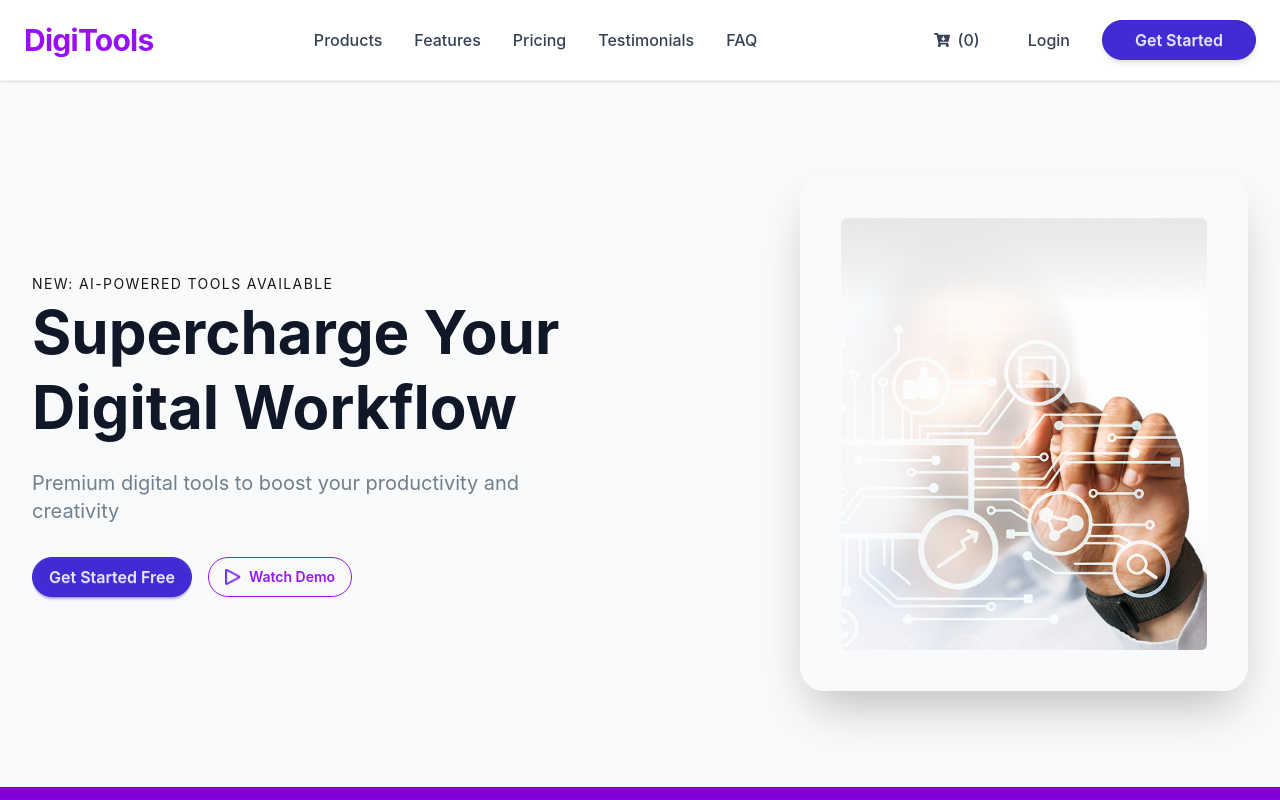
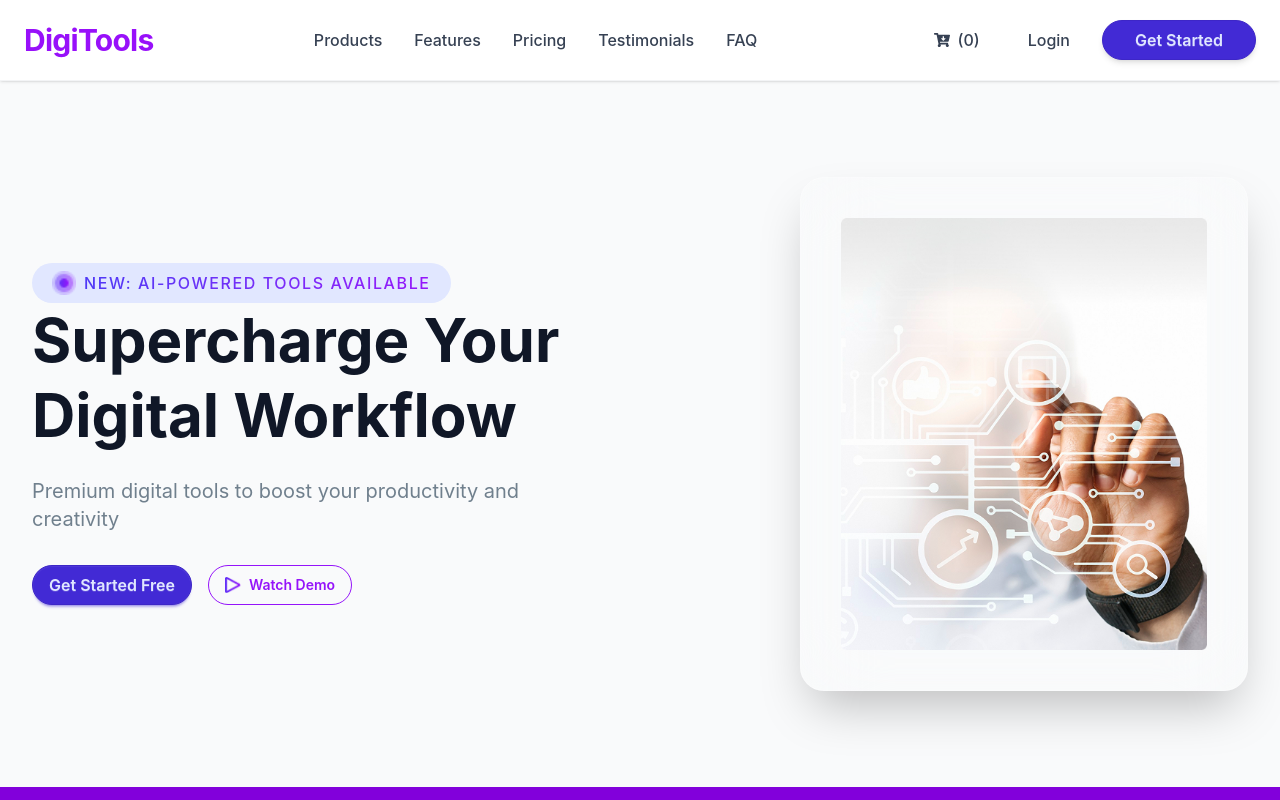
Before and after one commit to tushariqbal1/assignment-6, a React (Vite) app: page / in a window 1280 px wide. Shown: the top 800 px of the page. Built offline with nearby package versions, Linux system fonts and the light colour scheme.

Commit message:
design banner span tag

```diff
--- a/src/components/Banner.jsx
+++ b/src/components/Banner.jsx
@@ -5,7 +5,12 @@ function Banner() {
     <div className="">
       <div className="max-w-7xl mx-auto px-4 sm:px-6 lg:px-8 py-16 sm:py-20 lg:py-24 grid md:grid-cols-2 gap-10 lg:gap-12 items-center">
         <div className="text-center md:text-left">
-          <span className="text-xs sm:text-sm uppercase tracking-widest">New: AI-Powered Tools Available</span>
+          <span class="bg-[#E1E7FF] px-3 sm:px-4 md:px-5 py-1.5 sm:py-2 rounded-full inline-flex items-center gap-2">
+            <img src="/src/assets2/Group 5.png" alt="" class="w-4 h-4 sm:w-5 sm:h-5 md:w-6 md:h-6" />
+            <span class="text-[12px] sm:text-sm md:text-base font-medium uppercase tracking-widest bg-gradient-to-r from-[#4F39F6] to-[#9514FA] bg-clip-text text-transparent">
+              New: AI-Powered Tools Available
+            </span>
+          </span>
           <h2 className="text-3xl sm:text-4xl md:text-5xl lg:text-6xl text-[#101727] font-bold leading-tight mb-4 sm:mb-6">
             Supercharge Your<br className="hidden sm:block" />Digital Workflow
           </h2>
--- a/src/components/Footer.jsx
+++ b/src/components/Footer.jsx
@@ -5,7 +5,7 @@ import { FaXTwitter } from "react-icons/fa6";
 function Footer() {
   return (
     <footer>
-      {/* Top Purple Section */}
+      {/* footer er uporer vag  */}
       <div className="bg-gradient-to-r from-purple-600 to-violet-600 py-20 text-white">
         <div className="max-w-4xl mx-auto text-center px-6">
           <h2 className="text-4xl font-bold mb-4">Ready To Transform Your Workflow?</h2>
@@ -29,7 +29,7 @@ function Footer() {
         </div>
       </div>
 
-      {/* Main Footer */}
+      {/* footer main */}
       <div className="bg-[#0F172A] text-white pt-16 pb-10">
         <div className="max-w-7xl mx-auto px-6">
           <div className="grid md:grid-cols-12 gap-10">
--- a/src/components/Navbar.jsx
+++ b/src/components/Navbar.jsx
@@ -11,12 +11,12 @@ function Navbar({ totalItems, setActiveTab }) {
     <nav className="bg-white shadow-sm border-b border-gray-100 sticky top-0 z-50">
       <div className="max-w-7xl mx-auto px-6 py-5 flex justify-between items-center">
 
-        {/* Logo */}
+        {/* left side er name logo ta */}
         <div className="flex items-center gap-3">
           <h1 className="text-3xl font-bold cursor-pointer text-purple-600 tracking-tight">DigiTools</h1>
         </div>
 
-        {/* Desktop Menu */}
+        {/* menu gula */}
         <div className="hidden md:flex items-center gap-8 text-gray-700 font-medium">
           <a href="#" className="hover:text-purple-600 transition-colors">Products</a>
           <a href="#" className="hover:text-purple-600 transition-colors">Features</a>
@@ -25,16 +25,16 @@ function Navbar({ totalItems, setActiveTab }) {
           <a href="#" className="hover:text-purple-600 transition-colors">FAQ</a>
         </div>
 
-        {/* Right Side Buttons (Desktop) */}
+        {/* right side er  */}
         <div className="hidden md:flex items-center gap-4">
           <button
             onClick={() => setActiveTab("cart")}
-            className="flex items-center gap-2 text-gray-700 cursor-pointer hover:text-gray-900 font-medium px-4 py-2 transition-colors"
+            className="flex items-center gap-2 text-gray-700 cursor-pointer hover:text-gray-900 font-medium px-4 py-2 "
           >
             <FaCartArrowDown /> ({totalItems})
           </button>
 
-          <button className="flex items-center cursor-pointer gap-2 text-gray-700 hover:text-gray-900 font-medium px-4 py-2 transition-colors">
+          <button className="flex items-center cursor-pointer gap-2 text-gray-700 hover:text-gray-900 font-medium px-4 py-2 ">
             Login
           </button>
 
```
Also changed, not shown: src/App.jsx (+4 -4 lines), src/components/CartSection.jsx (+6 -6 lines), src/assets2/Group 5.png (added).
